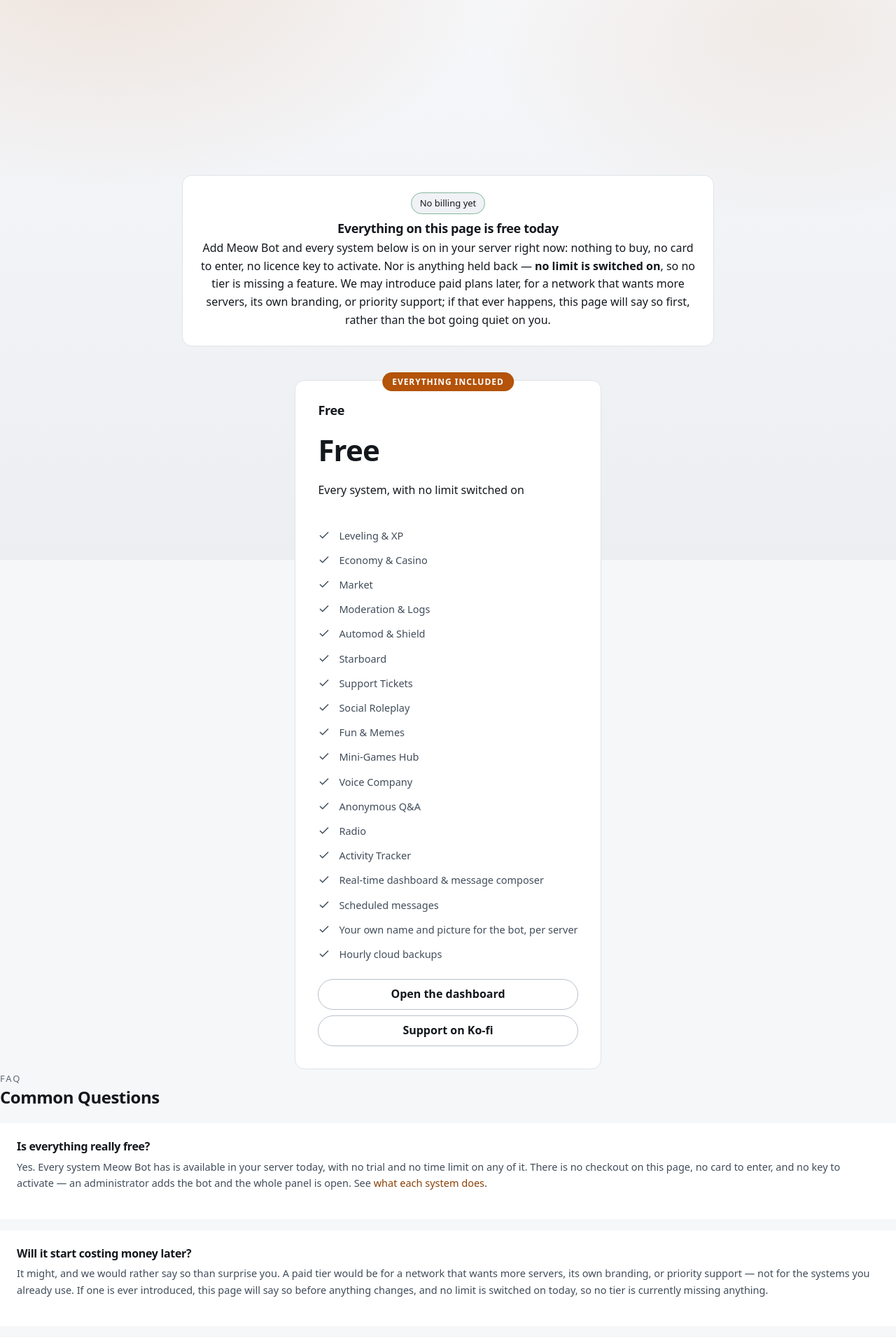
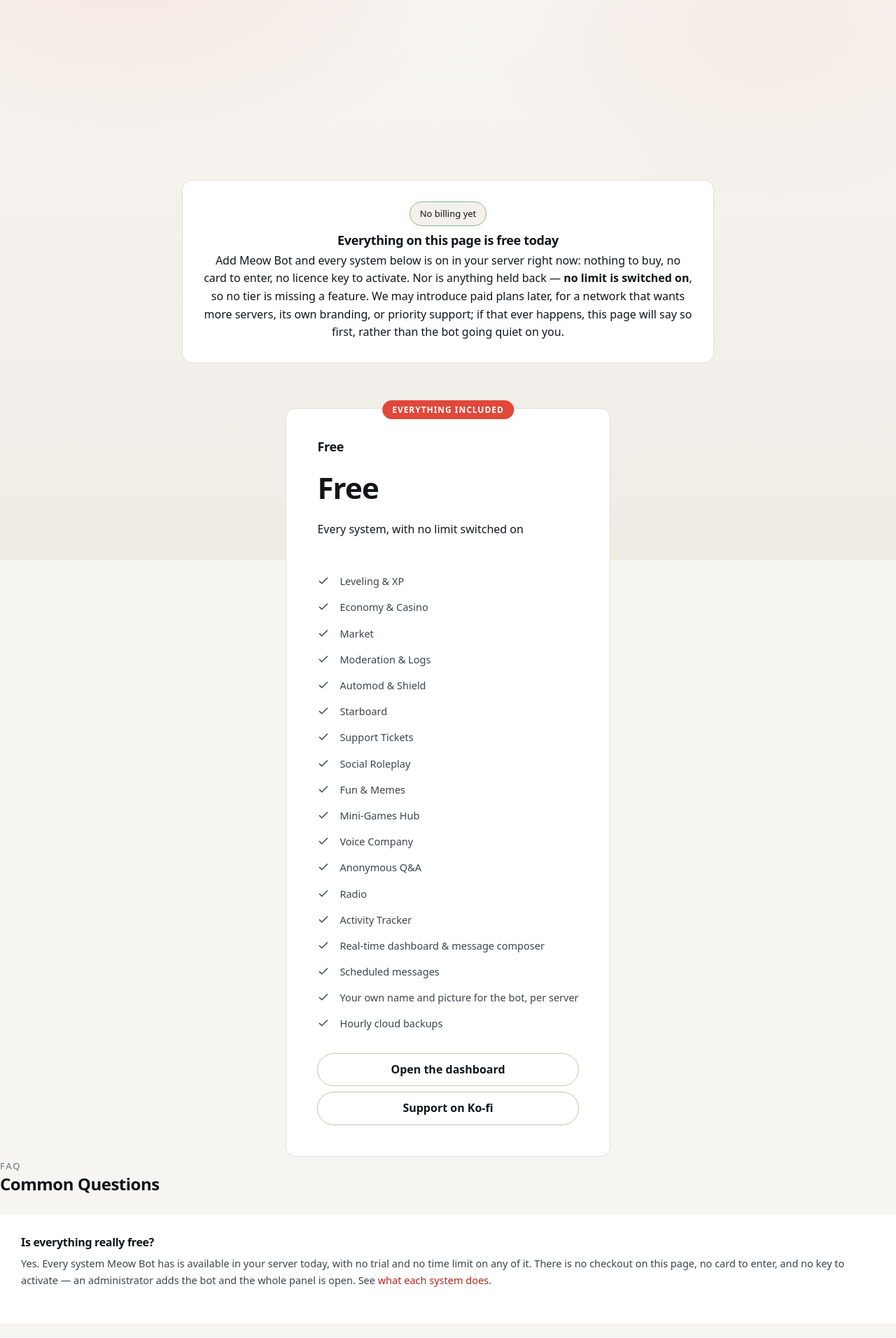
Before and after one commit to 1tsRajuWu/Meoww, a Flask app: page /pricing in a window 1280 px wide. Shown: the top 1912 px of the page at 70% size. Run offline with Flask 3, Linux system fonts and the light colour scheme; some libraries are stand-ins or nearby versions.

Commit message:
feat(site): make the new front door look like a new front door
The first pass kept the house palette dark and inherited the operating system's preference, so on a dark machine the rebuilt page rendered in the old colours and read as the same site. Light is now the default palette and Dark and System are choices in the theme menu, which is the one arrangement where changing the design is visible without asking the visitor anything.

The accent moves from amber to coral, the spacing scale grows at the top end, and each system row states one line of facts instead of five chips: the category is what the filter above already says, and repeating it fourteen times is how a list becomes a wall. Two counts that could not both be right are fixed with it — the "All" chip now counts every row it shows, and the heading says how many of those systems actually have a switch.

🤖 Generated with Codebuff
Co-Authored-By: Codebuff <noreply@codebuff.com>

```diff
--- a/static/meow.css
+++ b/static/meow.css
@@ -28,37 +28,40 @@
    -------------------------------------------------------------------------- */
 
 :root {
-  /* The page, and the two surfaces that sit on it. The card is the only thing
-     that is allowed to look raised; a third surface turns a page into a
-     diagram. */
-  --bg: #0b0f14;
-  --bg-deep: #070a0e;
-  --surface-card: #141b24;
-  --surface-sunken: #0e141b;
-  --surface-hover: #1b2430;
+  /* Paper. The default is light and warm rather than dark and blue: a product
+     page is read in the morning as often as at midnight, and a light page with
+     one loud accent reads as *a page*, not as a terminal. The two other themes
+     below are choices, not the house style. */
+  --bg: #f7f5f1;
+  --bg-deep: #efece6;
+  --surface-card: #ffffff;
+  --surface-sunken: #f4f1ec;
+  --surface-hover: #ece8e1;
 
   /* Text, in three weights of importance and nothing else. */
-  --text-primary: #e8eef6;
-  --text-secondary: #b9c6d4;
-  --text-muted: #8a99ab;
-  --text-invert: #0b0f14;
+  --text-primary: #131519;
+  --text-secondary: #3d434c;
+  --text-muted: #666d78;
+  --text-invert: #ffffff;
 
-  /* The one accent, in the three shapes it is needed: a fill, the same colour
-     as text, and a low-alpha wash for a selected row. */
-  --accent: #f59e0b;
-  --accent-text: #ffd08a;
-  --accent-rgb: 245 158 11;
+  /* The one accent: a coral that is loud enough to be a button and dark enough
+     to be a sentence. `--accent` is the fill and the ring; `--accent-text` is the
+     shade anything *written* in the accent uses, because a fill and a line of
+     text are different jobs and one number cannot pass both floors. */
+  --accent: #e0483a;
+  --accent-text: #b3261e;
+  --accent-rgb: 224 72 58;
 
   /* States report a state or they are decoration. Nothing here is ever used to
      make something look nice. */
-  --good: #4ade80;
-  --warn: #fbbf24;
-  --danger: #f87171;
+  --good: #15803d;
+  --warn: #a16207;
+  --danger: #b91c1c;
 
   /* Lines: a hairline for a separator, a stronger one for an edge that has to
-     be seen. */
-  --line: #22303d;
-  --line-strong: #35485a;
+     be seen. Both are warm, so a rule never looks like a bruise on paper. */
+  --line: #e3ded5;
+  --line-strong: #c9c2b6;
 
   /* Type. The root size is `--text-body` — a sheet that sets a root size from a
      token is a sheet whose whole scale moves when the token moves. */
@@ -70,16 +73,18 @@
   --text-display: 3rem;
   --text-mega: 3.75rem;
 
-  /* Space, on a 4px grid. */
-  --space-1: 4px;
-  --space-2: 8px;
-  --space-3: 12px;
-  --space-4: 16px;
-  --space-5: 24px;
-  --space-6: 32px;
-  --space-7: 48px;
-  --space-8: 64px;
-  --space-9: 96px;
+  /* Space. It is deliberately generous at the top end: the page's job is to be
+     read, and the cheapest way to make a dense product look like a wall is to
+     save four pixels on every gap. */
+  --space-1: 6px;
+  --space-2: 10px;
+  --space-3: 14px;
+  --space-4: 20px;
+  --space-5: 30px;
+  --space-6: 44px;
+  --space-7: 64px;
+  --space-8: 88px;
+  --space-9: 128px;
 
   /* Corners, three sizes and no more. */
   --radius-sm: 8px;
@@ -88,7 +93,7 @@
   --radius-pill: 999px;
 
   /* One shadow, for the one thing that floats. */
-  --shadow: 0 18px 40px rgb(0 0 0 / 45%);
+  --shadow: 0 16px 38px rgb(19 21 25 / 12%);
 
   /* Fitts's law, as a number: anything a finger is meant to hit. */
   --tap-min: 44px;
@@ -114,46 +119,46 @@
 /* A theme redefines the *values* that make it a theme and never the shape of the
    palette: both themes below declare exactly the same names, so neither can drop
    one and paint another theme's colour in its place. */
-[data-theme="light"] {
-  --bg: #f6f7f9;
-  --bg-deep: #eceef2;
-  --surface-card: #ffffff;
-  --surface-sunken: #f0f2f5;
-  --surface-hover: #eef1f5;
-  --text-primary: #14181d;
-  --text-secondary: #414d5a;
-  --text-muted: #5f6b78;
-  --text-invert: #ffffff;
-  --accent: #b45309;
-  --accent-text: #8a4108;
-  --accent-rgb: 180 83 9;
-  --good: #15803d;
-  --warn: #a16207;
-  --danger: #b91c1c;
-  --line: #dfe3e8;
-  --line-strong: #b9c1cb;
-  --shadow: 0 14px 34px rgb(20 24 29 / 14%);
+[data-theme="dark"] {
+  --bg: #0d0f12;
+  --bg-deep: #08090b;
+  --surface-card: #15181d;
+  --surface-sunken: #101317;
+  --surface-hover: #1d2127;
+  --text-primary: #f2f0ec;
+  --text-secondary: #c3c7cd;
+  --text-muted: #9aa0a8;
+  --text-invert: #0d0f12;
+  --accent: #ff7a6b;
+  --accent-text: #ffb3a8;
+  --accent-rgb: 255 122 107;
+  --good: #4ade80;
+  --warn: #fbbf24;
+  --danger: #f87171;
+  --line: #262b31;
+  --line-strong: #3a4048;
+  --shadow: 0 20px 44px rgb(0 0 0 / 52%);
 }
 
 [data-theme="contrast"] {
   --bg: #000000;
   --bg-deep: #000000;
-  --surface-card: #0d0d0d;
-  --surface-sunken: #050505;
-  --surface-hover: #1a1a1a;
+  --surface-card: #0a0a0a;
+  --surface-sunken: #000000;
+  --surface-hover: #1c1c1c;
   --text-primary: #ffffff;
-  --text-secondary: #f2f2f2;
-  --text-muted: #d6d6d6;
+  --text-secondary: #f4f4f4;
+  --text-muted: #dedede;
   --text-invert: #000000;
   --accent: #ffd400;
   --accent-text: #ffe666;
   --accent-rgb: 255 212 0;
-  --good: #5dff9a;
+  --good: #7dffae;
   --warn: #ffd400;
-  --danger: #ff8b8b;
-  --line: #4d4d4d;
-  --line-strong: #808080;
-  --shadow: 0 0 0 1px #ffffff;
+  --danger: #ff9d9d;
+  --line: #5a5a5a;
+  --line-strong: #8f8f8f;
+  --shadow: 0 0 0 2px #ffffff;
 }
 
 /* --------------------------------------------------------------------------
--- a/static/theme.js
+++ b/static/theme.js
@@ -14,41 +14,52 @@
   "use strict";
 
   var KEY = "meow-theme";
-  var CHOICES = ["system", "light", "contrast"];
+  var CHOICES = ["system", "light", "dark", "contrast"];
   var root = document.documentElement;
+
+  /* The house palette is the light one, and it is what a first-time visitor
+     gets — not their operating system's preference. A site whose look depends on
+     which machine opened it is a site with no look; Dark and System are one click
+     away in the theme menu, and System still follows the setting once chosen. */
+  var DEFAULT = "light";
 
   function stored() {
     try {
       var value = window.localStorage.getItem(KEY);
-      return CHOICES.indexOf(value) === -1 ? "system" : value;
+      return CHOICES.indexOf(value) === -1 ? DEFAULT : value;
     } catch (error) {
-      return "system";
+      return DEFAULT;
     }
   }
 
+  /* The sheet's own default is the light palette, so "light" is the absence of
+     an attribute rather than another name for one. A page that states nothing
+     is a page that renders before this runs. */
   function applies(choice) {
     if (choice === "system") {
-      var light = window.matchMedia && window.matchMedia("(prefers-color-scheme: light)").matches;
-      return light ? "light" : "dark";
+      var light = window.matchMedia && window.matchMedia("(prefers-color-scheme: dark)").matches;
+      return light ? "dark" : "light";
     }
     return choice;
   }
 
   function paint(choice) {
     var theme = applies(choice);
-    if (theme === "dark") root.removeAttribute("data-theme");
+    if (theme === "light") root.removeAttribute("data-theme");
     else root.setAttribute("data-theme", theme);
     var meta = document.querySelector('meta[name="theme-color"]');
     if (meta) {
       meta.setAttribute(
         "content",
-        theme === "dark" ? "#0b0f14" : theme === "contrast" ? "#000000" : "#f6f7f9"
+        theme === "dark" ? "#0d0f12" : theme === "contrast" ? "#000000" : "#f7f5f1"
       );
     }
     var label = document.querySelector("[data-theme-label]");
     if (label) {
       label.textContent =
-        choice === "system" ? "System" : choice === "light" ? "Light" : "High contrast";
+        choice === "system" ? "System" :
+        choice === "light" ? "Light" :
+        choice === "dark" ? "Dark" : "High contrast";
     }
     document.querySelectorAll("[data-theme-set]").forEach(function (button) {
       var mine = button.getAttribute("data-theme-set") === choice;
@@ -66,6 +77,7 @@
   }
 
   paint(stored());
+  root.setAttribute("data-theme-ready", "true");
 
   document.addEventListener("DOMContentLoaded", function () {
     var trigger = document.querySelector("[data-theme-toggle]");
@@ -103,7 +115,7 @@
   });
 
   if (window.matchMedia) {
-    var query = window.matchMedia("(prefers-color-scheme: light)");
+    var query = window.matchMedia("(prefers-color-scheme: dark)");
     var react = function () {
       if (stored() === "system") paint("system");
     };
@@ -111,5 +123,7 @@
     else if (query.addListener) query.addListener(react);
   }
 
+  /* A visitor with JavaScript off never runs any of this: the sheet's own
+     default is the light palette, and the menu's buttons still render. */
   window.MeowTheme = { choose: choose, current: stored };
 })();
```
Also changed, not shown: other parts of static/meow.css (+38 -15 lines), static/landing.css (+15 -9 lines), templates/home.html (+11 -6 lines), templates/site_base.html (+14 -13 lines).
